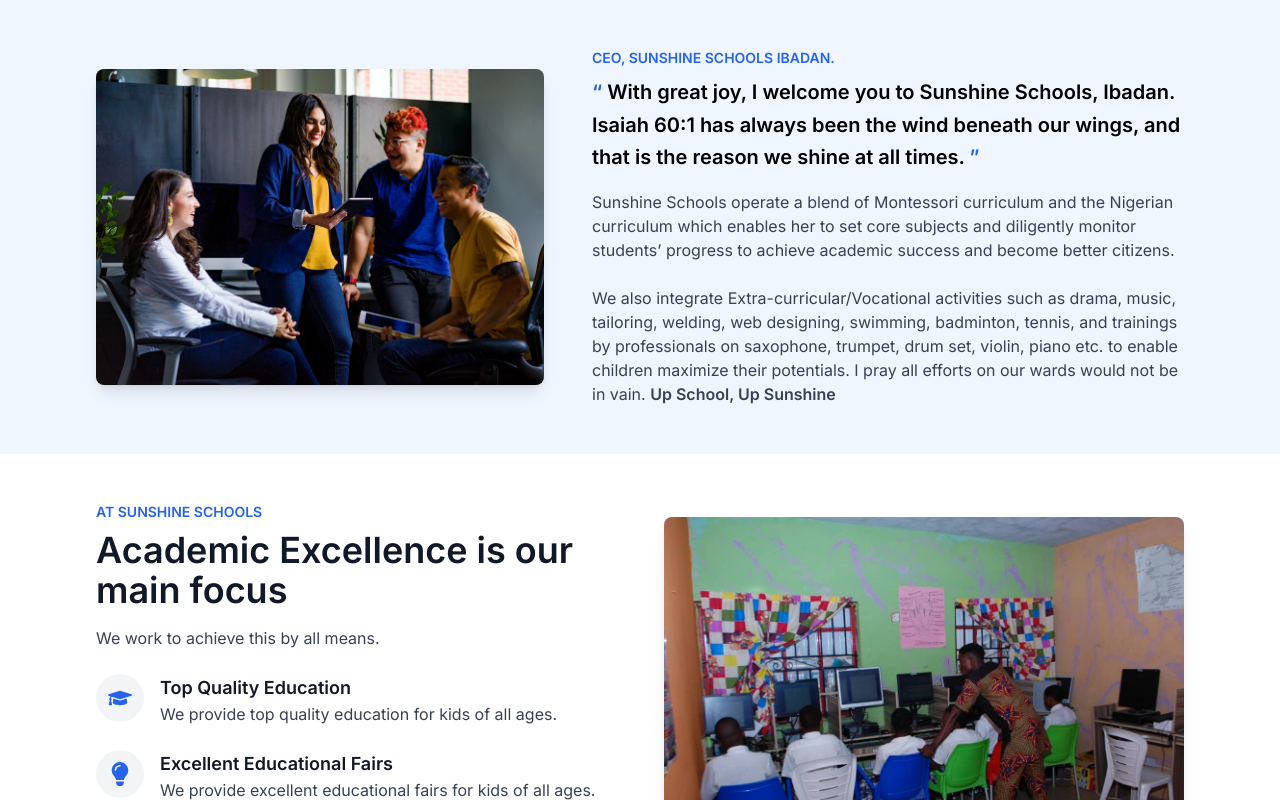
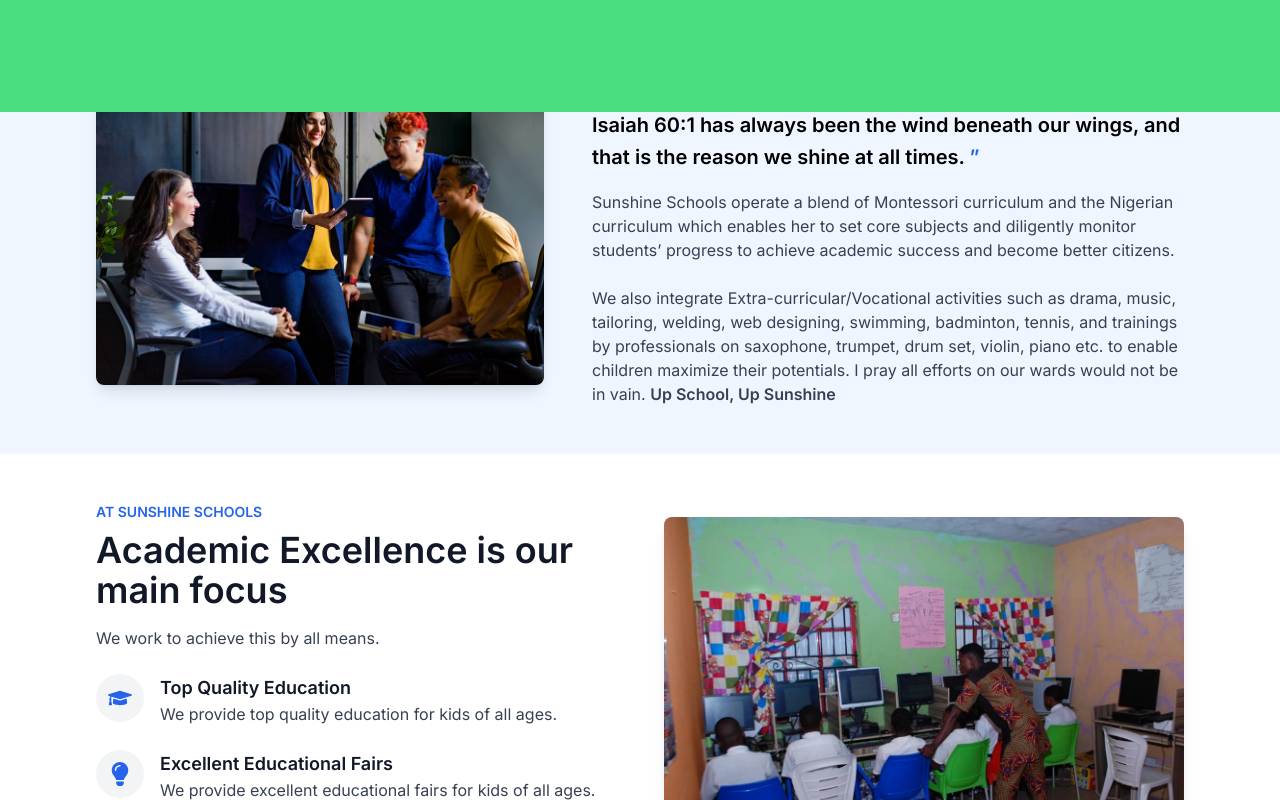
Before and after one commit to Mcdemzy/kps-react, a React (Vite) app: page / in a window 1280 px wide. Shown: the top 800 px of the page. Built offline with nearby package versions, Linux system fonts and the light colour scheme.

Commit message:
Added Navbar component to LandingPage and updated Navbar component to include a fixed navigation bar

```diff
--- a/src/Components/Shared/Navbar.tsx
+++ b/src/Components/Shared/Navbar.tsx
@@ -1,5 +1,9 @@
 const Navbar = () => {
-  return <div>Navbar</div>;
+  return (
+    <>
+      <nav className="w-full min-h-28 bg-green-400 fixed z-50"></nav>
+    </>
+  );
 };
 
 export default Navbar;
--- a/src/Pages/LandingPage/LandingPage.tsx
+++ b/src/Pages/LandingPage/LandingPage.tsx
@@ -1,4 +1,5 @@
 import Footer from "../../Components/Shared/Footer";
+import Navbar from "../../Components/Shared/Navbar";
 // import Gallery from "../../Components/Shared/Gallery";
 import AcademicExcellence from "./components/AcademicExcellence";
 import BlogAndAnnouncements from "./components/BlogAndAnnouncements";
@@ -11,6 +12,8 @@
   return (
     <>
       <main>
+        <Navbar />
+
         <CeoSection />
         <AcademicExcellence />
         <EntranceSection />
```
